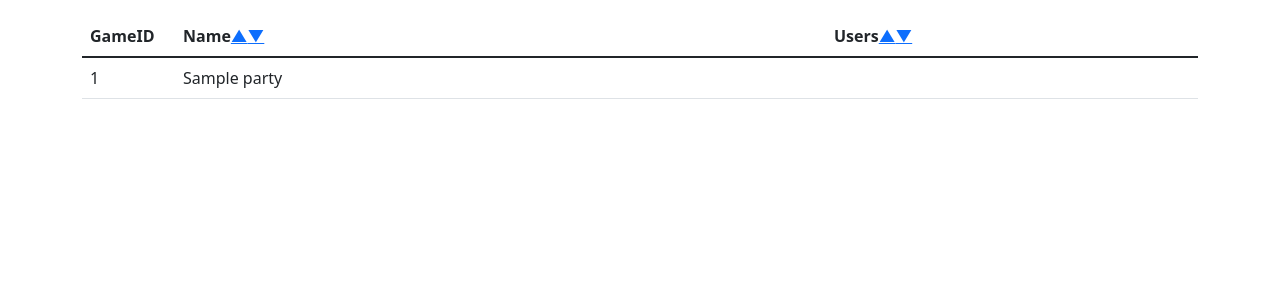
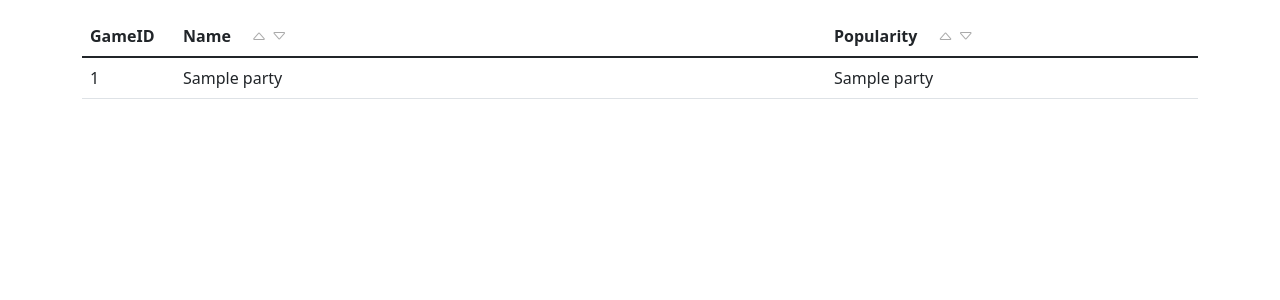
Before and after one commit to wbjeon2k/CSE421DB, a Flask app: page /games/ in a window 1280 px wide. Shown: the part 56-356 px from the top of the page. Run offline with Flask 2, Linux system fonts and the light colour scheme; a database or web service that is not in the repository returns one stand-in record (values such as "Sample title"); parts of the project's set-up code (start-up, migrations or seed data) failed here and were passed over; some libraries are stand-ins or nearby versions.

Commit message:
Change game list format
- change calling method of table onclick
- change popularity variable

```diff
--- /dev/null
+++ b/web/static/css/tablelist.css
@@ -0,0 +1,10 @@
+.sort-btn-group {
+    margin-left: 1em;
+}
+
+.sort-btn-group a {
+    color: #aaaaaa;
+}
+.sort-btn-group a:hover {
+    color: #333333;
+}
--- a/web/templates/base.html
+++ b/web/templates/base.html
@@ -62,5 +62,7 @@
     </div>
     <script src="https://code.jquery.com/jquery-3.6.0.min.js" integrity="sha256-/xUj+3OJU5yExlq6GSYGSHk7tPXikynS7ogEvDej/m4=" crossorigin="anonymous"></script>
     <script src="https://cdn.jsdelivr.net/npm/bootstrap@5.1.3/dist/js/bootstrap.bundle.min.js" integrity="sha384-ka7Sk0Gln4gmtz2MlQnikT1wXgYsOg+OMhuP+IlRH9sENBO0LRn5q+8nbTov4+1p" crossorigin="anonymous"></script>
+    {% block script %}
+    {% endblock %}
 </body>
 </html>
--- a/web/templates/games.html
+++ b/web/templates/games.html
@@ -1,4 +1,9 @@
 {% extends 'base.html' %}
+
+{% block css %}
+{{ super() }}
+<link rel="stylesheet" href="{{ url_for('static', filename='css/tablelist.css') }}">
+{% endblock %}
 
 {% block content %}
 
@@ -6,18 +11,38 @@
   <thead>
     <tr>
       <th scope="col">GameID</th>
-      <th scope="col">Name<a href="?sort=name&order=asc">▲</a><a href="?sort=name&order=desc">▼</a></th>
-      <th scope="col">Users<a href="?sort=popular&order=asc">▲</a><a href="?sort=popular&order=desc">▼</a></th> <!-- popular 을 users로 하긴 했는데, dictionary의 key 에 관해서는 어떻게 해야할지 몰라서 무지성 작명했어요-->
+      <th scope="col">
+        Name
+        <span class="sort-btn-group">
+          <a href="?sort=name&order=asc"><i class="bi bi-caret-up"></i></a>
+          <a href="?sort=name&order=desc"><i class="bi bi-caret-down"></i></a>
+        </span>
+      </th>
+      <th scope="col">
+        Popularity
+        <span class="sort-btn-group">
+          <a href="?sort=popular&order=asc"><i class="bi bi-caret-up"></i></a>
+          <a href="?sort=popular&order=desc"><i class="bi bi-caret-down"></i></a>
+        </span>
+      </th>
     </tr>
   </thead>
   <tbody>
     {% for game in games %}
-    <tr onclick = "location.href = '{{game['gameID']}}/'">
+    <tr id="game-{{ game['gameID'] }}" onclick="onClickGame({{ game['gameID'] }})">
       <td class="col-1"> {{game['gameID']}}</th>
       <td class="col-7">{{game['name']}}</td>
-      <td class="col-4">{{game['users']}}</td>
+      <td class="col-4">{{game['popular']}}</td>
     </tr>
     {% endfor %}
   </tbody>
 </table>
 {% endblock content %}
+
+{% block script %}
+<script>
+  const onClickGame = (gameID) => {
+    location.href = '/games/' + gameID + '/';
+  }
+</script>
+{% endblock %}
```
